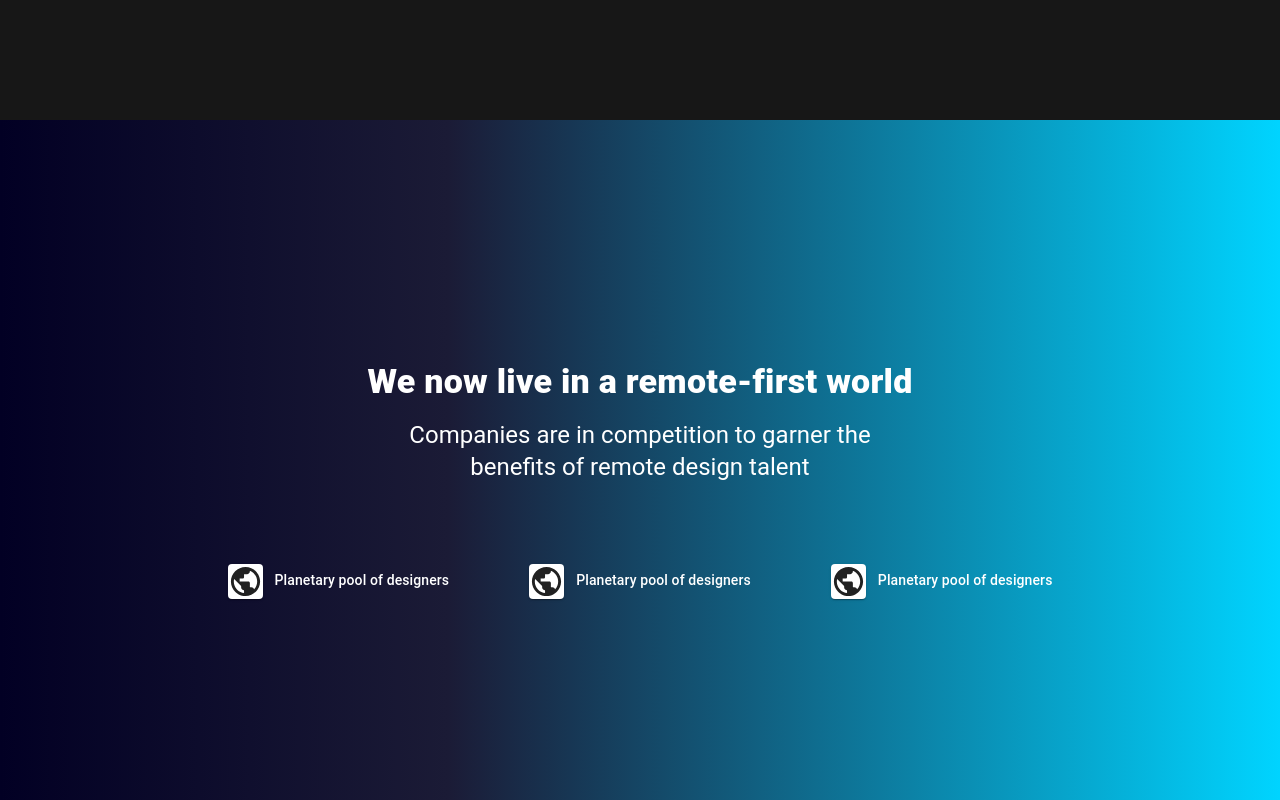
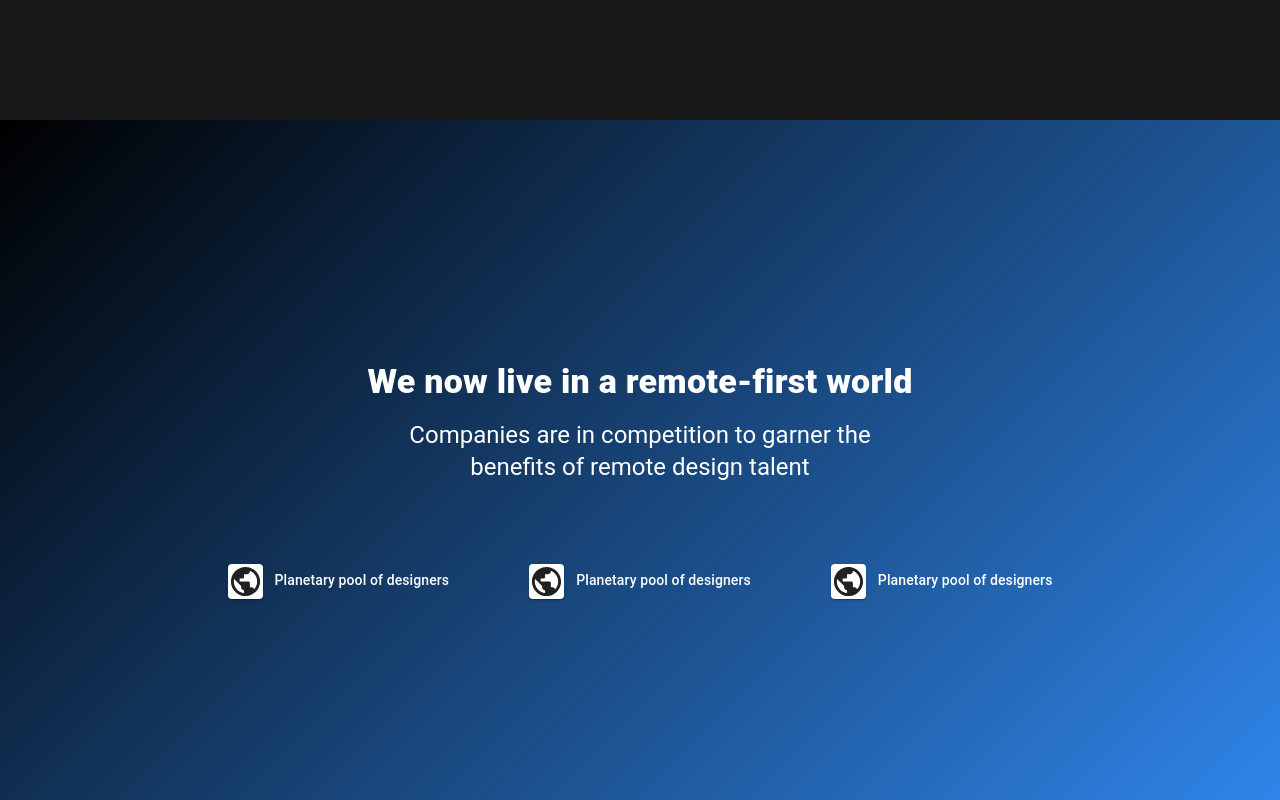
Before and after one commit to sumitranjan/pyxl-landing-page-mock, a React (Create React App) app: page / in a window 1280 px wide. Shown: the part 680-1480 px from the top of the page. Built offline with nearby package versions, Linux system fonts and the light colour scheme.

Commit message:
gradient added

```diff
--- a/src/Theme.ts
+++ b/src/Theme.ts
@@ -22,7 +22,7 @@ const blackBackgroundColor = "#171717";
 const seafoamColor = "#31BBAF";
 const whiteColor = "#FFF";
 const grayColor="#202022";
-const blueBackgroundColor = "linear-gradient(90deg, rgba(2,0,36,1) 0%, rgba(27,27,54,1) 35%, rgba(0,212,255,1) 100%);";
+const blueBackgroundColor = "linear-gradient(-45deg,#3088ee,black);";
 
 const theme = createTheme({
   typography: {
--- a/src/features/homepage/components/Developers/Developers.tsx
+++ b/src/features/homepage/components/Developers/Developers.tsx
@@ -1,8 +1,10 @@
 import React from "react";
-import { Card, CardContent, Container, Grid, Typography } from "@mui/material";
+import { Card, CardContent, Container, Grid, Typography ,useTheme} from "@mui/material";
 import PrimaryButton from "../Button/PrimaryButton";
 
+
 const Developers = () => {
+  const theme = useTheme();
   interface MessageProps {
     stats: string;
     content: string;
@@ -18,12 +20,13 @@ const Developers = () => {
     );
   };
   return (
-    <Container maxWidth="lg">
+    <Container maxWidth="xl" sx={{ background: theme.colorConstants.bgBlueColor }}>
       <Grid
         container
         direction="column"
         justifyContent="center"
         sx={{ minHeight: "80vh" }}
+        ml={5}
       >
         <Typography variant="h4">
           100 Million developers from 23 countries{" "}
```
Also changed, not shown: 1 other file (tests, documents, lock files or other folders).
